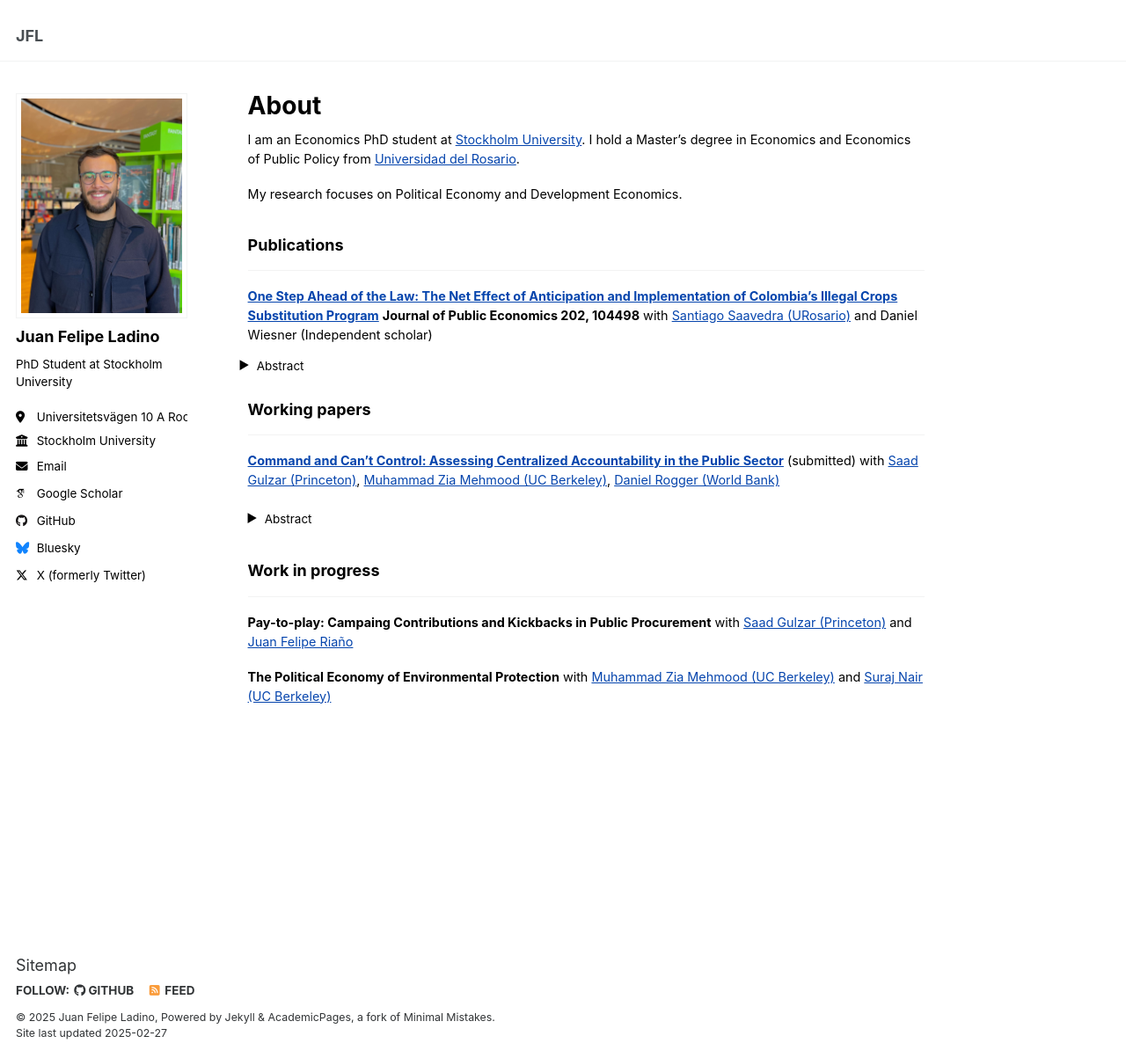
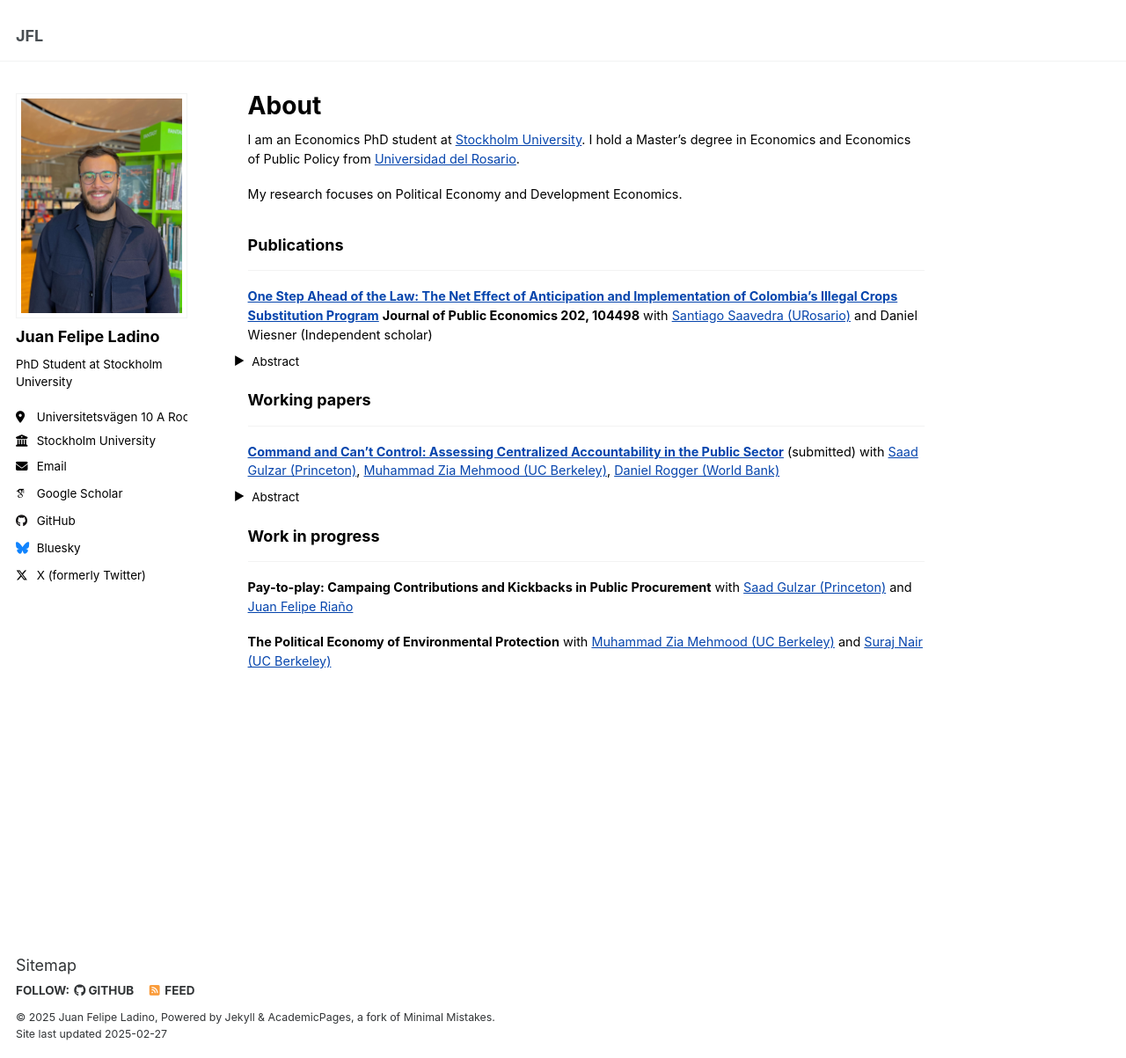
Before and after one commit to juanfladino/juanfladino.github.io, a Jekyll site: the page built from _pages/about.md, in a window 1280 px wide and 1203 px high. Shown: the whole window at 88% size. Built offline with Jekyll 4.4.1, drawn with Linux system fonts in a browser that asks for light colours; some web fonts are replaced.

Commit message:
Update about.md

```diff
--- a/_pages/about.md
+++ b/_pages/about.md
@@ -15,12 +15,12 @@ My research focuses on Political Economy and Development Economics.
 -------------------------
 
 [**One Step Ahead of the Law: The Net Effect of Anticipation and Implementation of Colombia's Illegal Crops Substitution Program**](https://www.sciencedirect.com/science/article/pii/S0047272721001341) **Journal of Public Economics 202, 104498** with [Santiago Saavedra (URosario)](https://sites.google.com/view/santiago-saavedra/home) and Daniel Wiesner (Independent scholar)
-<details style="margin: -0.5em;"><summary><small>Abstract</small></summary><small>Pre-announced policies often generate unintended consequences due to individuals’ acting to take advantage of the policy conditions. Little is known about the extent to which unintended consequences from the early announcement of a policy can be larger than the implementation effect, especially in contexts of weak state capacity. We use detailed 1 km grid square data on coca cultivation to estimate the net effect of the announcement and implementation of coca crop substitution payments in Colombia. Our fine-grain data also enable us to estimate geographical spillovers of the program to non-targeted neighboring areas. Using a difference-in-differences empirical strategy, we find that program recipients reduced coca acreage. Surprisingly, the reduction in neighboring grid areas is of a similar magnitude. However, the effectiveness was reduced by half, because farmers increased coca cultivation in order to be eligible for the program after the announcement and before implementation. But the policy’s net effect is negative: due to weak state capacity, the program could not be implemented in every region of the country.</small></details>
+<details style="margin: -0.8em;"><summary><small>Abstract</small></summary><small>Pre-announced policies often generate unintended consequences due to individuals’ acting to take advantage of the policy conditions. Little is known about the extent to which unintended consequences from the early announcement of a policy can be larger than the implementation effect, especially in contexts of weak state capacity. We use detailed 1 km grid square data on coca cultivation to estimate the net effect of the announcement and implementation of coca crop substitution payments in Colombia. Our fine-grain data also enable us to estimate geographical spillovers of the program to non-targeted neighboring areas. Using a difference-in-differences empirical strategy, we find that program recipients reduced coca acreage. Surprisingly, the reduction in neighboring grid areas is of a similar magnitude. However, the effectiveness was reduced by half, because farmers increased coca cultivation in order to be eligible for the program after the announcement and before implementation. But the policy’s net effect is negative: due to weak state capacity, the program could not be implemented in every region of the country.</small></details>
 
 ### Working papers
 -------------------------
 [**Command and Can't Control: Assessing Centralized Accountability in the Public Sector**](http://juanfladino.github.io/files/Gulzar_etal_2025_CommandAndControl.pdf) (submitted) with [Saad Gulzar (Princeton)](https://saadgulzar.com/), [Muhammad Zia Mehmood (UC Berkeley)](https://www.ziamehmood.com/), [Daniel Rogger (World Bank)](https://www.danrogger.com/)
-<details><summary><small>Abstract</small></summary><small>A long-established approach to management in government has been the transmission of information up a hierarchy, centralized decision-making, and centralized accountability; colloquially known as `command and control'. This paper examines the effectiveness of a centralized accountability system implemented at scale in Punjab, Pakistan. The scheme automatically identified poorly performing jurisdictions for the attention of central management. We find that greater flagging and corresponding de facto punishments had negligible impact on school or student outcomes. We use detailed data on key elements of the education production function to show that command-and-control approaches to managing the general public sector do not induce bureaucratic action towards improvements in government performance.</small></details>
+<details style="margin: -0.8em;"><summary><small>Abstract</small></summary><small>A long-established approach to management in government has been the transmission of information up a hierarchy, centralized decision-making, and centralized accountability; colloquially known as `command and control'. This paper examines the effectiveness of a centralized accountability system implemented at scale in Punjab, Pakistan. The scheme automatically identified poorly performing jurisdictions for the attention of central management. We find that greater flagging and corresponding de facto punishments had negligible impact on school or student outcomes. We use detailed data on key elements of the education production function to show that command-and-control approaches to managing the general public sector do not induce bureaucratic action towards improvements in government performance.</small></details>
 
 ### Work in progress
 -------------------------
```
